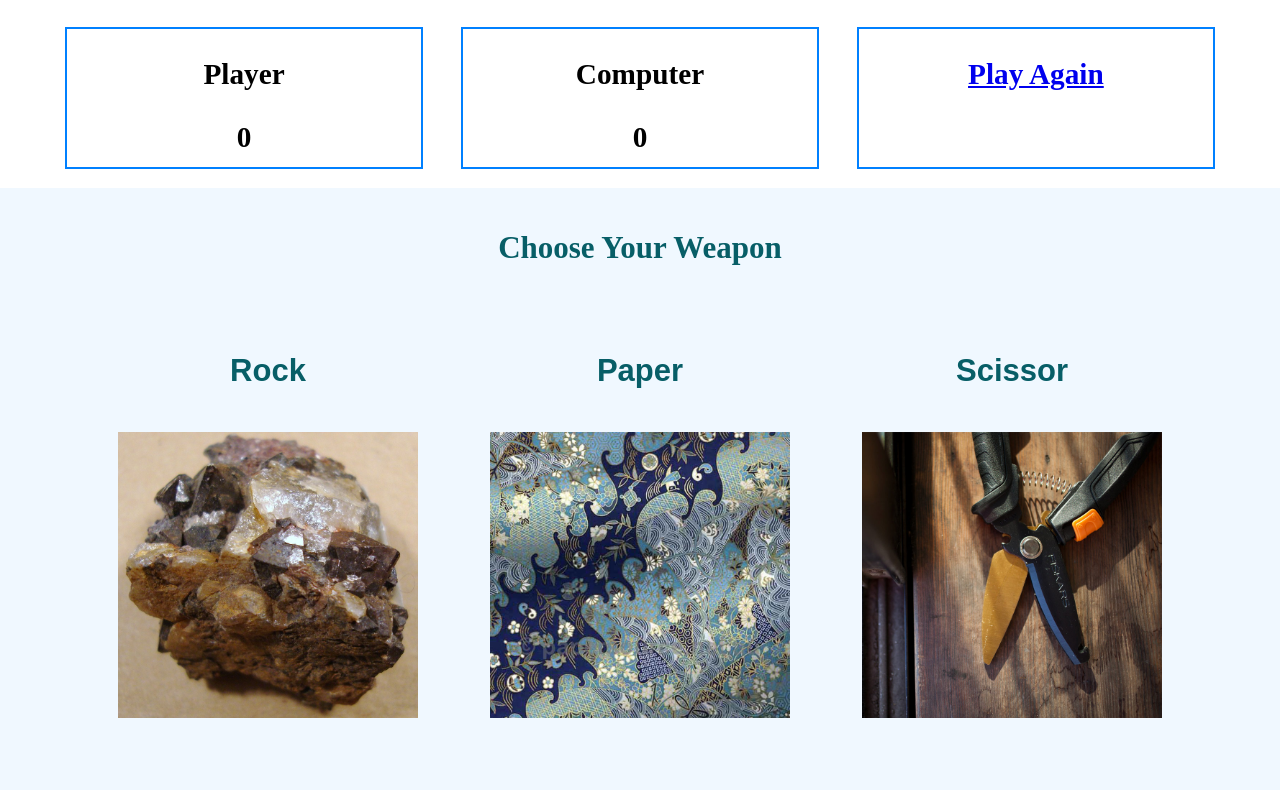
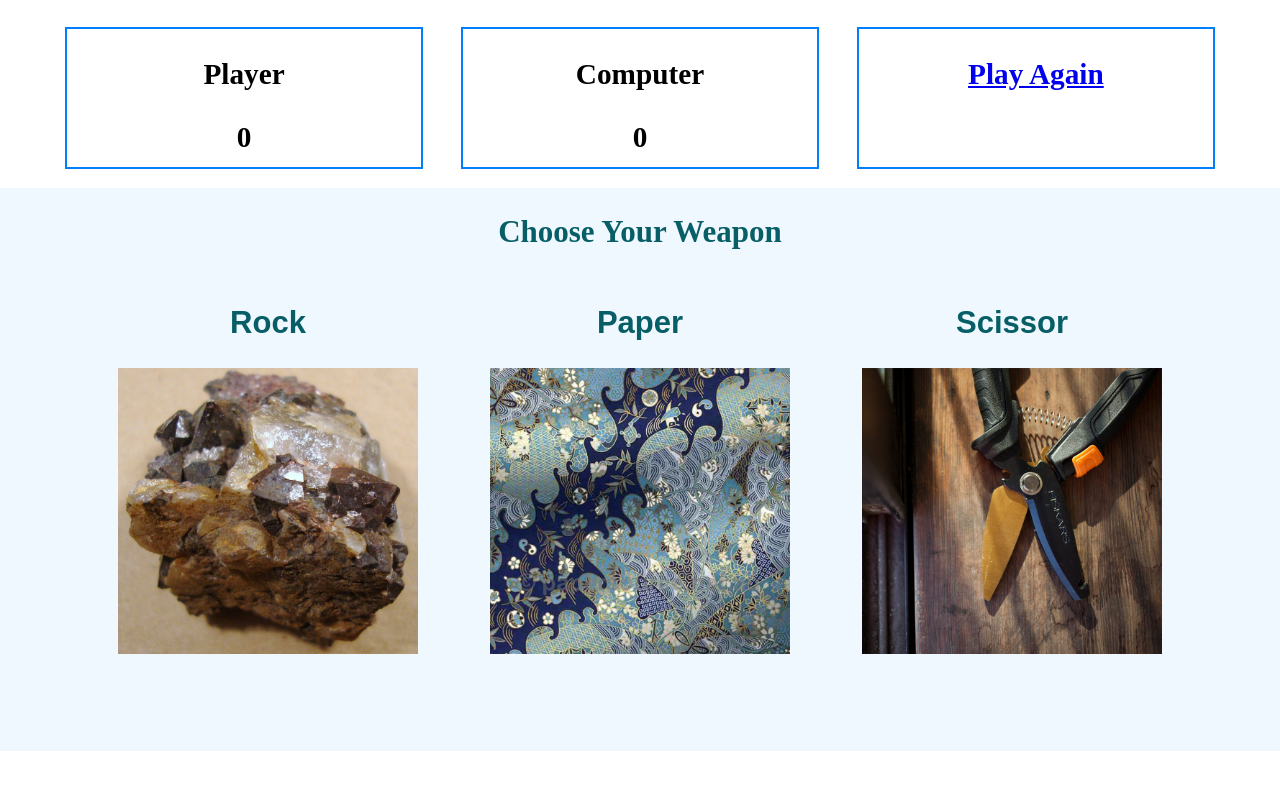
Before and after one commit to osalvatierra/rock-paper-scissors, a website built with Parcel: page index.html in a window 1280 px wide. Built offline with nearby package versions, Linux system fonts and the light colour scheme.

Commit message:
css updates v3

```diff
--- a/styles.css
+++ b/styles.css
@@ -1,7 +1,7 @@
 h1 {
 	width: 100%;
 	text-align: center;
-	height: 5rem;
+	height: 3rem;
 	display: flex;
 	justify-content: center;
 	align-items: center;
```
